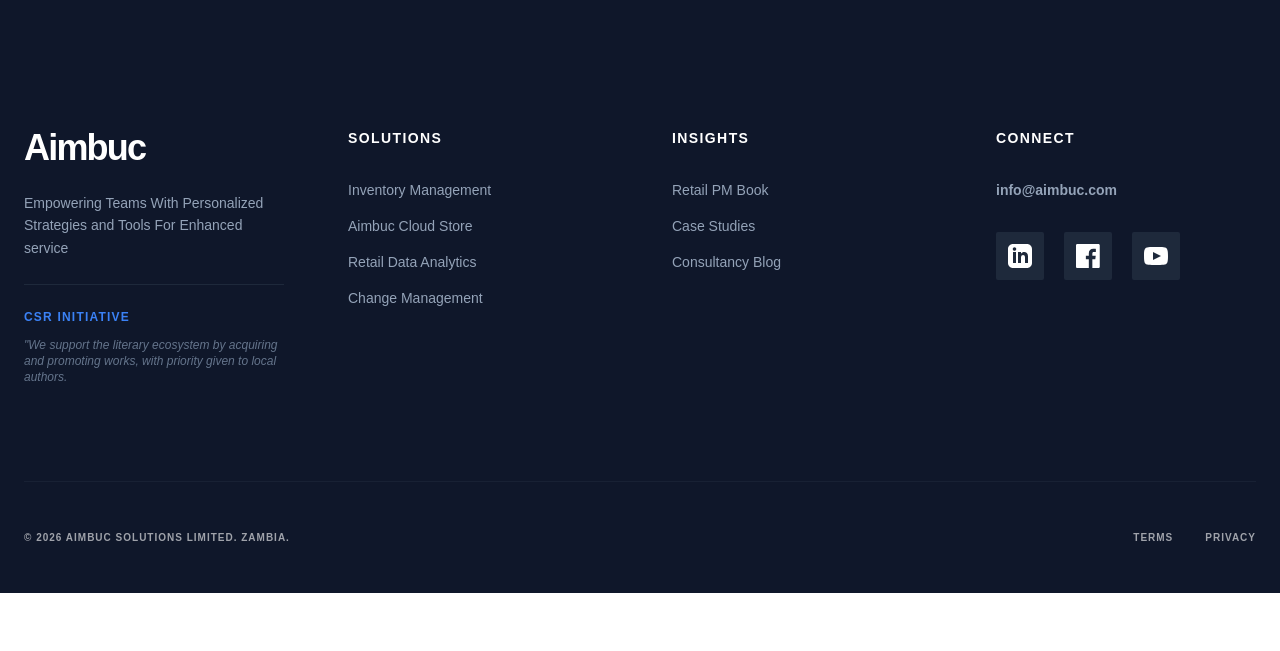
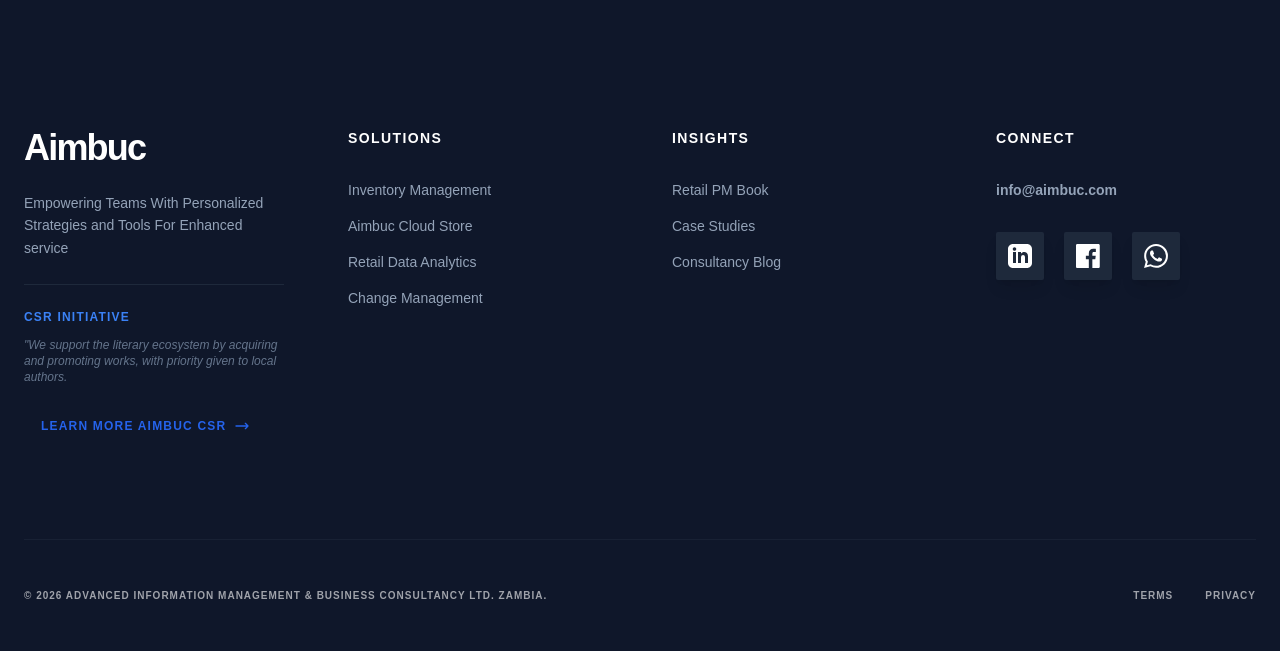
Before and after one commit to bensonjudge/aimbuc-welcome-site, a Flask app: template templates/index.html in a window 1280 px wide. Shown: the part 5276-5927 px from the top of the page. Before the commit the page ends 5869 px from the top, so only its background shows below. Run offline with Flask 3, Linux system fonts and the light colour scheme; the template is opened without the code that fills it, so the values that code supplies are empty; some libraries are stand-ins or nearby versions.

Commit message:
eddited Footer to Include links and Added CSR Page and Update links on Inventory

```diff
--- a/templates/index.html
+++ b/templates/index.html
@@ -439,7 +439,7 @@
         </div>
         <div class="flex-shrink-0 w-full md:w-[380px] bg-white rounded-sm border border-slate-200 shadow-sm hover-lift overflow-hidden">
             <img src="https://raw.githubusercontent.com/bensonjudge/images/main/Aimbuc%20Logo-1.jpg" class="w-full h-48 object-cover" alt="Media">
-            <div class="p-8"><h4 class="font-bold text-xl mb-3 uppercase tracking-tight">Digital Future</h4><p class="text-slate-500 text-sm mb-6 font-medium">Aimbuc's role in Zambia's digital transformation journey.</p><a href="#" class="text-blue-600 font-bold text-xs uppercase tracking-widest">Read Article →</a></div>
+            <div class="p-8"><h4 class="font-bold text-xl mb-3 uppercase tracking-tight">Digital Future</h4><p class="text-slate-500 text-sm mb-6 font-medium">Aimbuc's role in Zambia's digital transformation journey.</p><a href="https://industriotech.com/aimbuc-digital-transformation-at-the-heart-of-zambia/" class="text-blue-600 font-bold text-xs uppercase tracking-widest">Read Article →</a></div>
         </div>
     </div>
 </section>
@@ -454,36 +454,70 @@
                     <h5 class="text-blue-500 font-bold uppercase tracking-widest text-xs mb-3">CSR Initiative</h5>
                     <p class="text-slate-500 text-xs italic">"We support the literary ecosystem by acquiring and promoting works, with priority given to local authors.</p>
                 </div>
+                <div class="mb-8 flex flex-wrap gap-4">
+                    <a href="Aimbuc_CSR.html" class="inline-flex items-center px-4 py-2 border border-transparent text-blue-600 font-bold uppercase tracking-widest text-xs hover:bg-white hover:text-slate-900 hover:shadow-sm transition-all duration-300 group rounded-sm">
+                        Learn More Aimbuc CSR
+                        <svg class="w-4 h-4 ml-2 group-hover:translate-x-1 transition-transform" fill="none" stroke="currentColor" viewBox="0 0 24 24">
+                            <path stroke-linecap="round" stroke-linejoin="round" stroke-width="2" d="M17 8l4 4m0 0l-4 4m4-4H3"/>
+                        </svg>
+                    </a>
+                </div>
             </div>
             <div>
                 <h4 class="font-bold text-white uppercase tracking-widest text-sm mb-8">Solutions</h4>
                 <ul class="space-y-4 text-slate-400 text-sm">
                     <li><a href="#inventory-management" class="hover:text-blue-400">Inventory Management</a></li>
                     <li><a href="#cloud-store" class="hover:text-blue-400">Aimbuc Cloud Store</a></li>
-                    <li><a href="#" class="hover:text-blue-400">Retail Data Analytics</a></li>
-                    <li><a href="#" class="hover:text-blue-400">Change Management</a></li>
+                    <li><a href="#services" class="hover:text-blue-400">Retail Data Analytics</a></li>
+                    <li><a href="#services" class="hover:text-blue-400">Change Management</a></li>
                 </ul>
             </div>
             <div>
                 <h4 class="font-bold text-white uppercase tracking-widest text-sm mb-8">Insights</h4>
                 <ul class="space-y-4 text-slate-400 text-sm">
-                    <li><a href="#" class="hover:text-blue-400">Retail PM Book</a></li>
-                    <li><a href="#" class="hover:text-blue-400">Case Studies</a></li>
-                    <li><a href="#" class="hover:text-blue-400">Consultancy Blog</a></li>
+                    <li><a href="https://aimbuc.com/Product_Management_for_Small_&%20_Medium_Retail_Stores_Benson_Judge.html" class="hover:text-blue-400">Retail PM Book</a></li>
+                    <li><a href="#insights" class="hover:text-blue-400">Case Studies</a></li>
+                    <li><a href="#insights" class="hover:text-blue-400">Consultancy Blog</a></li>
                 </ul>
             </div>
             <div>
                 <h4 class="font-bold text-white uppercase tracking-widest text-sm mb-8">Connect</h4>
                 <p class="text-slate-400 text-sm mb-8 font-bold">info@aimbuc.com</p>
                 <div class="flex gap-5">
-                    <a href="#" class="w-12 h-12 bg-slate-800 rounded-sm flex items-center justify-center hover:bg-blue-600 transition duration-300"><svg class="w-6 h-6 fill-current" viewBox="0 0 24 24"><path d="M19 0h-14c-2.761 0-5 2.239-5 5v14c0 2.761 2.239 5 5 5h14c2.762 0 5-2.239 5-5v-14c0-2.761-2.238-5-5-5zm-11 19h-3v-11h3v11zm-1.5-12.268c-.966 0-1.75-.79-1.75-1.764s.784-1.764 1.75-1.764 1.75.79 1.75 1.764-.783 1.764-1.75 1.764zm13.5 12.268h-3v-5.604c0-3.368-4-3.113-4 0v5.604h-3v-11h3v1.765c1.396-2.586 7-2.777 7 2.476v6.759z"/></svg></a>
-                    <a href="#" class="w-12 h-12 bg-slate-800 rounded-sm flex items-center justify-center hover:bg-blue-700 transition duration-300"><svg class="w-6 h-6 fill-current" viewBox="0 0 24 24"><path d="M22.675 0h-21.35c-.732 0-1.325.593-1.325 1.325v21.351c0 .731.593 1.324 1.325 1.324h11.495v-8.778h-2.955v-3.422h2.955v-2.522c0-2.927 1.787-4.52 4.398-4.52 1.251 0 2.327.093 2.64.135v3.061l-1.812.001c-1.421 0-1.696.675-1.696 1.666v2.181h3.39l-.441 3.422h-2.949v8.778h6.075c.731 0 1.325-.593 1.325-1.325v-21.351c0-.732-.594-1.325-1.325-1.325z"/></svg></a>
-                    <a href="#" class="w-12 h-12 bg-slate-800 rounded-sm flex items-center justify-center hover:bg-red-600 transition duration-300"><svg class="w-6 h-6 fill-current" viewBox="0 0 24 24"><path d="M19.615 3.184c-3.604-.246-11.631-.245-15.23 0-3.897.266-4.356 2.62-4.385 8.816.029 6.185.484 8.549 4.385 8.816 3.6.245 11.626.246 15.23 0 3.897-.266 4.356-2.62 4.385-8.816-.029-6.185-.484-8.549-4.385-8.816zm-10.615 12.816v-8l8 3.993-8 4.007z"/></svg></a>
+                    <div class="flex gap-5">
+                        <a href="https://zm.linkedin.com/company/advanced-information-management-and-business-consultancy"
+                           target="_blank"
+                           class="w-12 h-12 bg-slate-800 rounded-sm flex items-center justify-center hover:bg-[#0077b5] transition duration-300 shadow-lg"
+                           title="LinkedIn">
+                            <svg class="w-6 h-6 fill-white" viewBox="0 0 24 24">
+                                <path d="M19 0h-14c-2.761 0-5 2.239-5 5v14c0 2.761 2.239 5 5 5h14c2.762 0 5-2.239 5-5v-14c0-2.761-2.238-5-5-5zm-11 19h-3v-11h3v11zm-1.5-12.268c-.966 0-1.75-.79-1.75-1.764s.784-1.764 1.75-1.764 1.75.79 1.75 1.764-.783 1.764-1.75 1.764zm13.5 12.268h-3v-5.604c0-3.368-4-3.113-4 0v5.604h-3v-11h3v1.765c1.396-2.586 7-2.777 7 2.476v6.759z"/>
+                            </svg>
+                        </a>
+
+                        <a href="https://web.facebook.com/aimbuc/?_rdc=1&_rdr#"
+                           target="_blank"
+                           class="w-12 h-12 bg-slate-800 rounded-sm flex items-center justify-center hover:bg-[#1877F2] transition duration-300 shadow-lg"
+                           title="Facebook">
+                            <svg class="w-6 h-6 fill-white" viewBox="0 0 24 24">
+                                <path d="M22.675 0h-21.35c-.732 0-1.325.593-1.325 1.325v21.351c0 .731.593 1.324 1.325 1.324h11.495v-8.778h-2.955v-3.422h2.955v-2.522c0-2.927 1.787-4.52 4.398-4.52 1.251 0 2.327.093 2.64.135v3.061l-1.812.001c-1.421 0-1.696.675-1.696 1.666v2.181h3.39l-.441 3.422h-2.949v8.778h6.075c.731 0 1.325-.593 1.325-1.325v-21.351c0-.732-.594-1.325-1.325-1.325z"/>
+                            </svg>
+                        </a>
+
+                        <a href="https://wa.me/2607761229225"
+                           target="_blank"
+                           class="w-12 h-12 bg-slate-800 rounded-sm flex items-center justify-center hover:bg-[#25D366] transition duration-300 shadow-lg"
+                           title="WhatsApp">
+                            <svg class="w-6 h-6 fill-white" viewBox="0 0 24 24">
+                                <path d="M17.472 14.382c-.297-.149-1.758-.867-2.03-.967-.273-.099-.471-.148-.67.15-.197.297-.767.966-.94 1.164-.173.199-.347.223-.644.075-.297-.15-1.255-.463-2.39-1.475-.883-.788-1.48-1.761-1.653-2.059-.173-.297-.018-.458.13-.606.134-.133.298-.347.446-.52.149-.174.198-.298.298-.497.099-.198.05-.371-.025-.52-.075-.149-.669-1.612-.916-2.207-.242-.579-.487-.5-.669-.51-.173-.008-.371-.01-.57-.01-.198 0-.52.074-.792.372-.272.297-1.04 1.016-1.04 2.479 0 1.462 1.065 2.875 1.213 3.074.149.198 2.096 3.2 5.077 4.487.709.306 1.262.489 1.694.625.712.227 1.36.195 1.871.118.571-.085 1.758-.719 2.006-1.413.248-.694.248-1.289.173-1.413-.074-.124-.272-.198-.57-.347m-5.421 7.403h-.004a9.87 9.87 0 01-5.031-1.378l-.361-.214-3.741.982.998-3.648-.235-.374a9.86 9.86 0 01-1.51-5.26c.001-5.45 4.436-9.884 9.888-9.884 2.64 0 5.122 1.03 6.988 2.898a9.825 9.825 0 012.893 6.994c-.003 5.45-4.437 9.884-9.885 9.884m8.413-18.297A11.815 11.815 0 0012.05 0C5.495 0 .16 5.335.157 11.892c0 2.096.547 4.142 1.588 5.945L.057 24l6.305-1.654a11.882 11.882 0 005.683 1.448h.005c6.554 0 11.89-5.335 11.893-11.893a11.821 11.821 0 00-3.48-8.413z"/>
+                            </svg>
+                        </a>
+                    </div>
+
                 </div>
             </div>
         </div>
         <div class="pt-12 border-t border-slate-800 flex flex-col md:flex-row justify-between items-center gap-6 opacity-60 text-[10px] font-bold uppercase tracking-widest">
-            <span>&copy; 2026 Aimbuc Solutions Limited. Zambia.</span>
+            <span>&copy; 2026 Advanced Information Management & Business Consultancy Ltd. Zambia.</span>
             <div class="flex gap-8"><a href="#">Terms</a><a href="#">Privacy</a></div>
         </div>
     </div>
```
